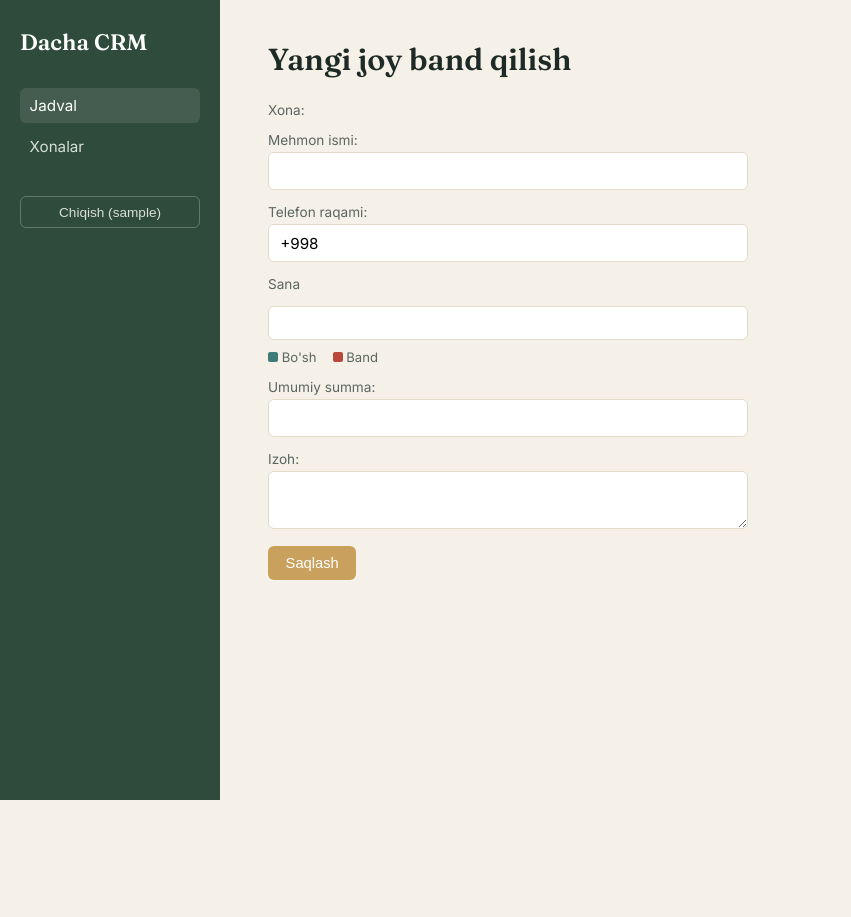
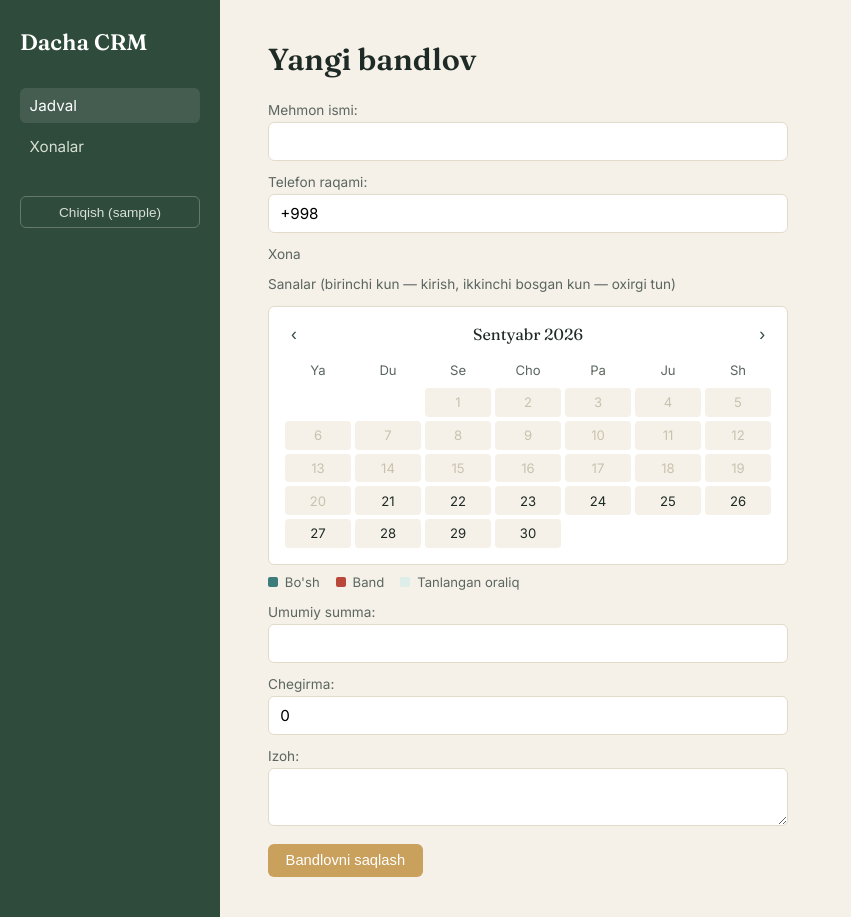
Before and after one commit to abdulhamidongithub/DachaApp, a Django app: page /bookings/add/ in a window 1280 px wide. Shown: the whole page, without its empty margins (0-851 px from the left). Before the commit the page ends 800 px from the top, so only its background shows below. Run offline with Django 5.2, Linux system fonts and the light colour scheme; the visitor is signed in with stand-in values (Sample User, id 1).

Commit message:
booking_form.html updated

```diff
--- a/templates/bookings/booking_form.html
+++ b/templates/bookings/booking_form.html
@@ -1,31 +1,78 @@
 {% extends "base.html" %}
 {% block content %}
-  <h1>{% if form.instance.pk %}Tahrirlash{% else %}Yangi joy band qilish{% endif %}</h1>
+  <h1>{% if form.instance.pk %}Bandlovni tahrirlash{% else %}Yangi bandlov{% endif %}</h1>
 
-  <form method="post" id="booking-form" style="max-width: 480px;">
+  <form method="post" id="booking-form" style="max-width: 520px;">
     {% csrf_token %}
-    <p>{{ form.room.label_tag }} {{ form.room }}</p>
     <p>{{ form.guest_name.label_tag }} {{ form.guest_name }}</p>
     <p>{{ form.guest_phone.label_tag }} {{ form.guest_phone }}</p>
 
     <p>
-      <label>Sana</label>
+      <label>Xona</label>
+      <div id="room-pills">
+        {% for r in rooms %}
+        <span class="room-pill {% if form.instance.room_id == r.pk %}selected{% endif %}" data-room-id="{{ r.pk }}">{{ r }}</span>
+        {% endfor %}
+      </div>
+    </p>
+    {{ form.room }}
+
+    <p>
+      <label>Sanalar (birinchi kun — kirish, ikkinchi bosgan kun — oxirgi tun)</label>
       <div id="calendar" style="border:1px solid var(--border); border-radius:6px; padding:1rem; background:#fff;"></div>
       <div style="display:flex; gap:1rem; margin-top:0.6rem; font-size:0.82rem; color:var(--ink-soft);">
-        <span><span style="display:inline-block;width:10px;height:10px;border-radius:2px;background:var(--available);"></span> Bo'sh</span>
-        <span><span style="display:inline-block;width:10px;height:10px;border-radius:2px;background:var(--booked);"></span> Band</span>
+        <span><span class="legend-dot" style="background:var(--available);"></span> Bo'sh</span>
+        <span><span class="legend-dot" style="background:var(--booked);"></span> Band</span>
+        <span><span class="legend-dot" style="background:#DCEDEA;"></span> Tanlangan oraliq</span>
       </div>
     </p>
-    {{ form.date }}
+    {{ form.check_in }}
+    {{ form.check_out }}
 
     <p>{{ form.total_price.label_tag }} {{ form.total_price }}</p>
-    <p>{{ form.prepaid_amount.label_tag }} {{ form.prepaid_amount }}</p>
+    <p>{{ form.discount_amount.label_tag }} {{ form.discount_amount }}</p>
     <p>{{ form.notes.label_tag }} {{ form.notes }}</p>
-    <button type="submit" class="btn">Saqlash</button>
+    <button type="submit" class="btn">Bandlovni saqlash</button>
   </form>
 
+  {% if form.instance.pk %}
+  <hr style="margin:2rem 0; border-color: var(--border);">
+  <h3>To'lovlar</h3>
+  <table>
+    <tr><th>Sana</th><th>Summa</th><th>Izoh</th></tr>
+    {% for p in payments %}
+    <tr><td>{{ p.paid_at|date:"d.m.Y H:i" }}</td><td>{{ p.amount }}</td><td>{{ p.note }}</td></tr>
+    {% empty %}
+    <tr><td colspan="3" style="color:var(--ink-soft);">Hali to'lov yo'q.</td></tr>
+    {% endfor %}
+    <tr><td colspan="2"><strong>Jami to'langan</strong></td><td><strong>{{ form.instance.amount_paid }}</strong></td></tr>
+    <tr><td colspan="2"><strong>Qoldiq</strong></td><td><strong>{{ form.instance.balance_due }}</strong></td></tr>
+  </table>
+
+  <form method="post" action="{% url 'booking-add-payment' form.instance.pk %}" style="display:flex; gap:0.5rem; align-items:flex-end; margin-top:0.75rem;">
+    {% csrf_token %}
+    <div>{{ payment_form.amount.label_tag }} {{ payment_form.amount }}</div>
+    <div style="flex:1;">{{ payment_form.note.label_tag }} {{ payment_form.note }}</div>
+    <button type="submit" class="btn btn-quiet">To'lov qo'shish</button>
+  </form>
+
+  {% if form.instance.balance_due > 0 %}
+  <form method="post" action="{% url 'booking-settle' form.instance.pk %}" style="margin-top:0.5rem;">
+    {% csrf_token %}
+    <button type="submit" class="btn">Qoldiqni to'liq to'lash ({{ form.instance.balance_due }})</button>
+  </form>
+  {% endif %}
+  {% endif %}
+
   <style>
-    #id_date { display: none; }
+    #id_room, #id_check_in, #id_check_out { display: none; }
+    .room-pill {
+      display: inline-block; padding: 0.4rem 0.9rem; margin: 0.2rem 0.3rem 0.2rem 0;
+      border: 1px solid var(--border); border-radius: 999px; cursor: pointer; font-size: 0.9rem;
+    }
+    .room-pill.selected { background: var(--primary); color: #fff; border-color: var(--primary); }
+    .room-pill:hover { border-color: var(--available); }
+    .legend-dot { display:inline-block; width:10px; height:10px; border-radius:2px; margin-right:0.2rem; }
     .cal-head { display:flex; justify-content:space-between; align-items:center; margin-bottom:0.6rem; font-family:'Fraunces',serif; }
     .cal-head button { background:none; border:none; font-size:1.1rem; cursor:pointer; color: var(--primary); }
     .cal-grid { display:grid; grid-template-columns: repeat(7, 1fr); gap: 4px; }
@@ -37,32 +84,64 @@
     .cal-day.open:hover { outline: 1px solid var(--available); }
     .cal-day.booked { background: var(--booked); color:#fff; cursor:not-allowed; }
     .cal-day.selected { background: var(--available); color:#fff; }
-    @media (max-width: 480px) {
-      .cal-day, .cal-dow { font-size: 0.72rem; padding: 0.3rem 0; }
-    }
+    .cal-day.in-range { background: #DCEDEA; }
+    @media (max-width: 480px) { .cal-day, .cal-dow { font-size: 0.72rem; padding: 0.3rem 0; } }
   </style>
 
   <script>
-    const roomSelect = document.getElementById('id_room');
-    const dateInput = document.getElementById('id_date');
+    const roomInput = document.getElementById('id_room');
+    const checkInInput = document.getElementById('id_check_in');
+    const checkOutInput = document.getElementById('id_check_out');
     const calendarEl = document.getElementById('calendar');
     const excludeId = "{{ form.instance.pk|default:'' }}";
 
     const OY_NOMLARI = ['Yanvar','Fevral','Mart','Aprel','May','Iyun','Iyul','Avgust','Sentyabr','Oktyabr','Noyabr','Dekabr'];
     const HAFTA_KUNLARI = ['Ya','Du','Se','Cho','Pa','Ju','Sh'];
 
+    let selectedRoomId = roomInput.value || null;
+    let previewRoomId = null;
     let bookedDates = new Set();
-    let viewDate = dateInput.value ? new Date(dateInput.value) : new Date();
-    let selected = dateInput.value || null;
+    let viewDate = checkInInput.value ? new Date(checkInInput.value) : new Date();
 
-    async function loadBookedDates() {
+    let rangeStart = checkInInput.value || null;
+    let rangeEnd = null;
+    if (checkInInput.value && checkOutInput.value) {
+      const co = new Date(checkOutInput.value);
+      co.setDate(co.getDate() - 1);
+      rangeEnd = co.toISOString().slice(0, 10);
+    }
+
+    function activeRoomId() { return previewRoomId || selectedRoomId; }
+
+    async function loadBookedDates(roomId) {
       bookedDates = new Set();
-      if (!roomSelect.value) return renderCalendar();
-      const url = `/rooms/${roomSelect.value}/booked-dates/` + (excludeId ? `?exclude=${excludeId}` : '');
+      if (!roomId) return renderCalendar();
+      const url = `/rooms/${roomId}/booked-dates/` + (excludeId ? `?exclude=${excludeId}` : '');
       const res = await fetch(url);
       const data = await res.json();
       bookedDates = new Set(data.booked);
       renderCalendar();
+    }
+
+    function isRangeClear(startStr, endStr) {
+      let d = new Date(startStr);
+      const end = new Date(endStr);
+      while (d <= end) {
+        if (bookedDates.has(d.toISOString().slice(0, 10))) return false;
+        d.setDate(d.getDate() + 1);
+      }
+      return true;
+    }
+
+    function updateHiddenDates() {
+      checkInInput.value = rangeStart || '';
+      if (rangeEnd) {
+        const co = new Date(rangeEnd);
+        co.setDate(co.getDate() + 1);
+        checkOutInput.value = co.toISOString().slice(0, 10);
+      } else {
+        checkOutInput.value = '';
+      }
     }
 
     function renderCalendar() {
@@ -81,12 +160,13 @@
       for (let i = 0; i < startDay; i++) html += `<div class="cal-day empty"></div>`;
 
       for (let d = 1; d <= daysInMonth; d++) {
-        const dateStr = `${year}-${String(month+1).padStart(2,'0')}-${String(d).padStart(2,'0')}`;
+        const dateStr = `${year}-${String(month + 1).padStart(2, '0')}-${String(d).padStart(2, '0')}`;
         let cls = 'cal-day';
         if (dateStr < todayStr) cls += ' past';
         else if (bookedDates.has(dateStr)) cls += ' booked';
         else cls += ' open';
-        if (dateStr === selected) cls += ' selected';
+        if (rangeStart === dateStr || rangeEnd === dateStr) cls += ' selected';
+        if (rangeStart && rangeEnd && dateStr > rangeStart && dateStr < rangeEnd) cls += ' in-range';
         html += `<div class="${cls}" data-date="${dateStr}">${d}</div>`;
       }
       html += `</div>`;
@@ -94,16 +174,46 @@
 
       document.getElementById('prevMonth').onclick = () => { viewDate.setMonth(viewDate.getMonth() - 1); renderCalendar(); };
       document.getElementById('nextMonth').onclick = () => { viewDate.setMonth(viewDate.getMonth() + 1); renderCalendar(); };
+
       calendarEl.querySelectorAll('.cal-day.open').forEach(el => {
         el.onclick = () => {
-          selected = el.dataset.date;
-          dateInput.value = selected;
+          if (!activeRoomId()) { alert("Avval xonani tanlang."); return; }
+          const clicked = el.dataset.date;
+          if (!rangeStart || rangeEnd) {
+            rangeStart = clicked; rangeEnd = null;
+          } else if (clicked <= rangeStart) {
+            rangeStart = clicked; rangeEnd = null;
+          } else if (!isRangeClear(rangeStart, clicked)) {
+            alert("Tanlangan oraliqda band kunlar bor.");
+            rangeStart = clicked; rangeEnd = null;
+          } else {
+            rangeEnd = clicked;
+          }
+          updateHiddenDates();
           renderCalendar();
         };
       });
     }
 
-    roomSelect.addEventListener('change', loadBookedDates);
-    loadBookedDates();
+    document.querySelectorAll('.room-pill').forEach(pill => {
+      pill.addEventListener('mouseenter', () => {
+        previewRoomId = pill.dataset.roomId;
+        loadBookedDates(previewRoomId);
+      });
+      pill.addEventListener('mouseleave', () => {
+        previewRoomId = null;
+        loadBookedDates(selectedRoomId);
+      });
+      pill.addEventListener('click', () => {
+        selectedRoomId = pill.dataset.roomId;
+        roomInput.value = selectedRoomId;
+        document.querySelectorAll('.room-pill').forEach(p => p.classList.remove('selected'));
+        pill.classList.add('selected');
+        rangeStart = null; rangeEnd = null; updateHiddenDates();
+        loadBookedDates(selectedRoomId);
+      });
+    });
+
+    loadBookedDates(selectedRoomId);
   </script>
 {% endblock %}
```
